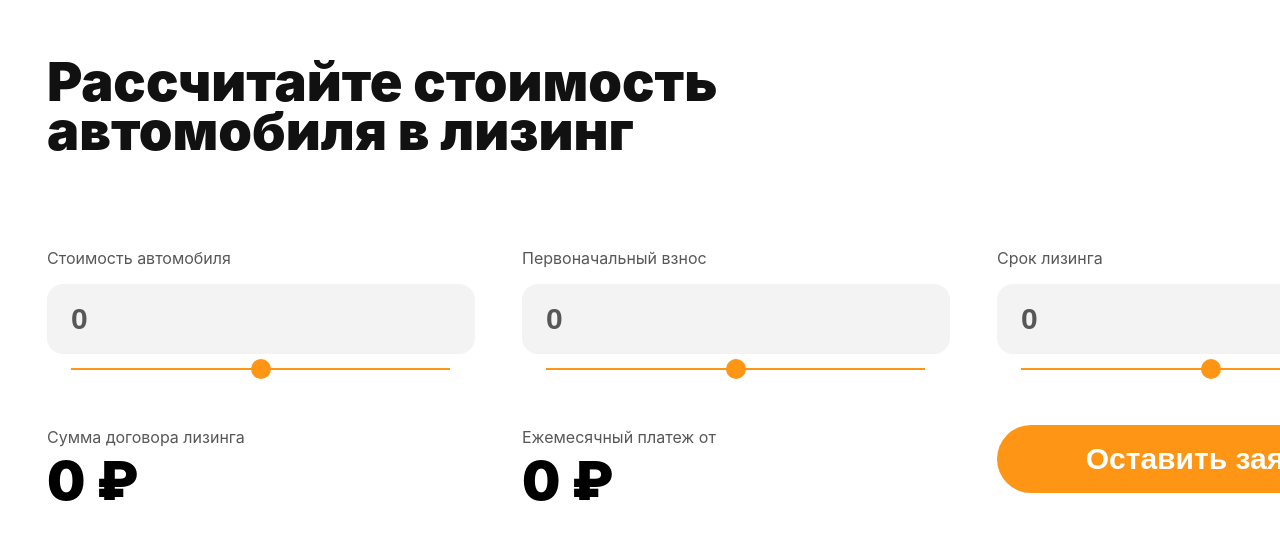
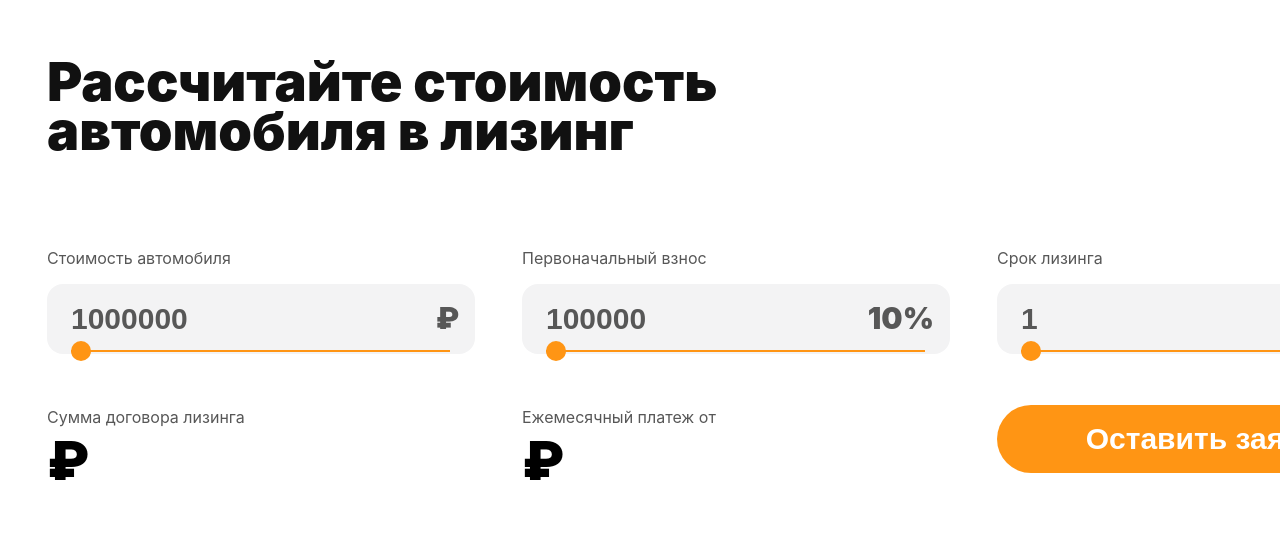
Before and after one commit to Listopad02/Listopad02.github.io, a React (Create React App) app: page / in a window 1280 px wide. Shown: the part 155-694 px from the top of the page. Built offline with nearby package versions, Linux system fonts and the light colour scheme.

Commit message:
new features, states of different inputs synchronized

```diff
--- a/public/index.html
+++ b/public/index.html
@@ -1,6 +1,8 @@
 <!DOCTYPE html>
 <html lang="en">
   <head>
+    <title>Лизинг калькулятор - посчитайте стоимость авто на выгодных условиях</title>
+    <meta name="description" content="Лизинг калькулятор - новое авто по самым выгодным условиям. Первоначальный взнос от 10%. Рассрочка до 60 месяцев." />
     <meta charset="utf-8" />
     <link rel="icon" href="%PUBLIC_URL%/favicon.ico" />
     <meta name="viewport" content="width=device-width, initial-scale=1" />
@@ -10,34 +12,10 @@
       content="Web site created using create-react-app"
     />
     <link rel="apple-touch-icon" href="%PUBLIC_URL%/logo192.png" />
-    <!--
-      manifest.json provides metadata used when your web app is installed on a
-      user's mobile device or desktop. See https://developers.google.com/web/fundamentals/web-app-manifest/
-    -->
     <link rel="manifest" href="%PUBLIC_URL%/manifest.json" />
-    <!--
-      Notice the use of %PUBLIC_URL% in the tags above.
-      It will be replaced with the URL of the `public` folder during the build.
-      Only files inside the `public` folder can be referenced from the HTML.
-
-      Unlike "/favicon.ico" or "favicon.ico", "%PUBLIC_URL%/favicon.ico" will
-      work correctly both with client-side routing and a non-root public URL.
-      Learn how to configure a non-root public URL by running `npm run build`.
-    -->
-    <title>React App</title>
   </head>
   <body>
     <noscript>You need to enable JavaScript to run this app.</noscript>
     <div id="root"></div>
-    <!--
-      This HTML file is a template.
-      If you open it directly in the browser, you will see an empty page.
-
-      You can add webfonts, meta tags, or analytics to this file.
-      The build step will place the bundled scripts into the <body> tag.
-
-      To begin the development, run `npm start` or `yarn start`.
-      To create a production bundle, use `npm run build` or `yarn build`.
-    -->
   </body>
 </html>
--- a/src/components/Select/Select.css
+++ b/src/components/Select/Select.css
@@ -10,6 +10,9 @@
     font-size: 16px;
     line-height: 20px;
     color: #575757;
+}
+.select-range {
+    position: relative;
 }
 .select-range__number {
     width: 402px;
@@ -44,7 +47,20 @@
     -webkit-appearance: none;
     margin: 0;
 }
+.select-range__unit {
+    position: absolute;
+    font-weight: 900;
+    font-size: 30px;
+    line-height: 36px;
+    margin: 0;
+    top: 16px;
+    right: 16px;
+    color: #575757;
+}
 .select-range__range {
+    position: absolute;
+    left: 0;
+    bottom: 0;
     width: 379px;
     height: 2px;
     margin-left: 24px;
--- a/src/components/Select/Select.js
+++ b/src/components/Select/Select.js
@@ -1,9 +1,20 @@
 import React, { memo, useCallback } from 'react'
 import "./Select.css"
 
-const Select = ({ header, state, setState }) => {
+const Select = ({ header, state, setState, unit, min, max, calculate }) => {
+
   const changeHandler = useCallback((e) => {
-    setState(e.target.value)
+    if (+e.target.value > +e.target.max) {
+      setState(e.target.max)
+    } else {
+      setState(e.target.value)
+    }
+  }, [setState])
+
+  const changeHandlerBlur = useCallback((e) => {
+    if (+e.target.value < +e.target.min) {
+      setState(e.target.min)
+    }
   }, [setState])
 
   return (
@@ -15,10 +26,23 @@ const Select = ({ header, state, setState }) => {
             <input type="number"
                    className="select-range__number"
                    placeholder='0'
-                   onChange={(e) => changeHandler(e)} />
+                   min={min}
+                   max={max}
+                   value={calculate ? calculate : state}
+                   readOnly={calculate ? true : false}
+                   onChange={(e) => {
+                    changeHandler(e)
+                   }}
+                   onBlur={(e) => {
+                    changeHandlerBlur(e)
+                   }} />
+            <p className='select-range__unit'>{ unit }</p>
             <input type="range"
                    className="select-range__range"
                    name="range"
+                   min={min}
+                   max={max}
+                   value={state}
                    onChange={(e) => changeHandler(e)} />
         </div>
     </div>
--- a/src/pages/Leasing/Leasing.js
+++ b/src/pages/Leasing/Leasing.js
@@ -4,11 +4,12 @@ import Result from '../../components/Result/Result'
 import "./Leasing.css"
 
 const Leasing = () => {
-  const [price, setPrice] = useState(0)
-  const [contribution, setСontribution] = useState(0)
-  const [term, setTerm] = useState(0)
+  const [price, setPrice] = useState(1000000)
+  const [contribution, setСontribution] = useState(10)
+  const [term, setTerm] = useState(1)
   const [summ, setSumm] = useState(0)
   const [month, setMonth] = useState(0)
+  const initialFee = Math.round(contribution / 100 * price)
 
   return (
     <div>
@@ -19,17 +20,39 @@ const Leasing = () => {
 
             <div className="leasing-inputs">
               <div className="leasing-inputs__container">
-                <Select header="Стоимость автомобиля" state={price} setState={setPrice} />
-                <Result header="Сумма договора лизинга" result={summ} />
+                <Select header="Стоимость автомобиля"
+                        state={price}
+                        setState={setPrice}
+                        unit="₽"
+                        min={1000000}
+                        max={6000000}
+                        calculate={false} />
+                <Result header="Сумма договора лизинга"
+                        contribution={contribution}
+                        term={term} />
               </div>
 
               <div className="leasing-inputs__container">
-                <Select header="Первоначальный взнос" state={contribution} setState={setСontribution} />
-                <Result header="Ежемесячный платеж от" result={month} />
+                <Select header="Первоначальный взнос"
+                        state={contribution}
+                        setState={setСontribution}
+                        unit={contribution + "%"}
+                        min={10}
+                        max={60}
+                        calculate={initialFee} />
+                <Result header="Ежемесячный платеж от"
+                        price={price}
+                        contribution={contribution} />
               </div>
 
               <div className="leasing-inputs__container">
-                <Select header="Срок лизинга" state={term} setState={setTerm} />
+                <Select header="Срок лизинга"
+                        state={term}
+                        setState={setTerm}
+                        unit="мес."
+                        min={1}
+                        max={60}
+                        calculate={false} />
                 <button className="leasing-inputs__container-button">Оставить заявку</button>
               </div>
             </div>
```
